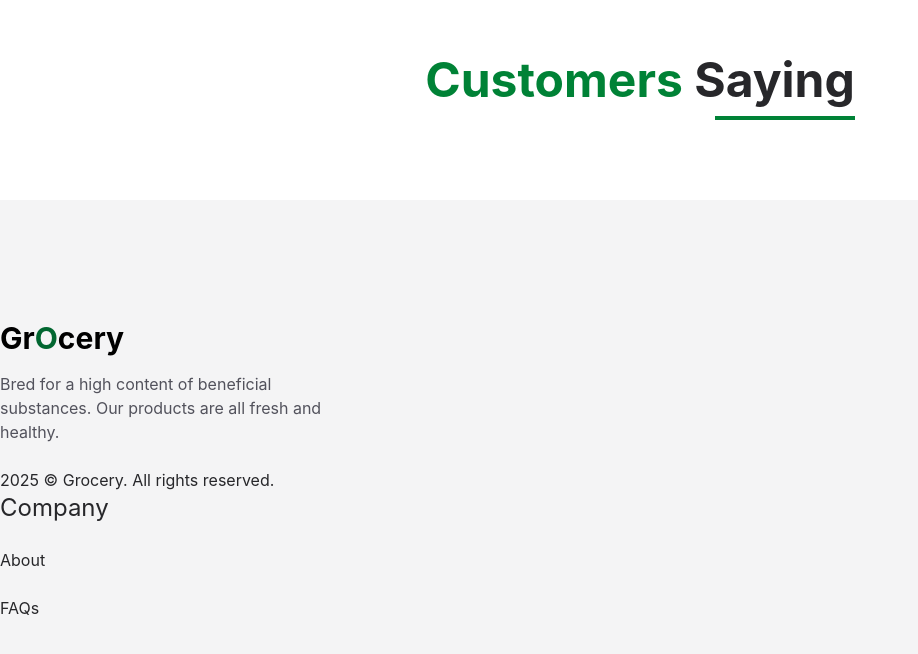
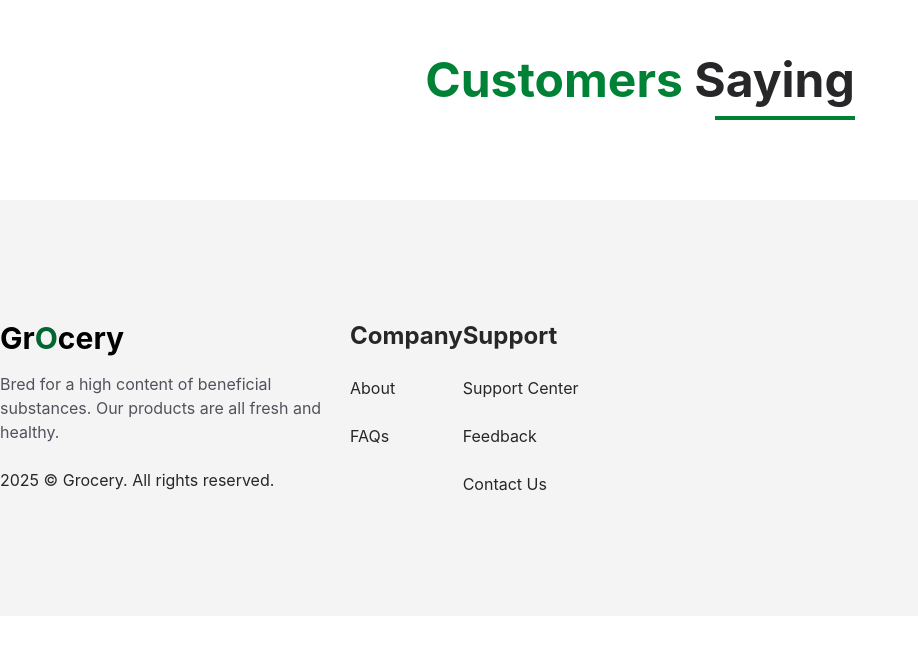
Before and after one commit to Nabeela-Kanwal/Grocery-store-react, a React (Vite) app: page / in a window 1280 px wide. Shown: the part 6808-7462 px from the top of the page, without its empty margins (0-918 px from the left). After the commit the page ends 7424 px from the top, so only its background shows below. Built offline with nearby package versions, Linux system fonts and the light colour scheme.

Commit message:
included ul

```diff
--- a/src/components/Footer/Footer.jsx
+++ b/src/components/Footer/Footer.jsx
@@ -3,7 +3,7 @@ import React from "react";
 const Footer = () => {
   return (
     <footer className="bg-zinc-100 py-20">
-      <div className="max-w-[1400px] mx-auto py-10">
+      <div className="flex flex-wrap max-w-[1400px] mx-auto py-10">
         <div>
           <a href="#" className="text-3xl font-bold">
             Gr<span className="text-green-800">O</span>cery
@@ -18,7 +18,7 @@ const Footer = () => {
         </div>
         <ul>
           <li>
-            <h5 className="text-zinc-800 text-2xl">Company</h5>
+            <h5 className="text-zinc-800 text-2xl font-bold">Company</h5>
           </li>
           <li className="mt-6">
             <a href="" className="text-zinc-800 hover:text-green-800">
@@ -31,6 +31,27 @@ const Footer = () => {
             </a>
           </li>
         </ul>
+
+        <ul>
+          <li>
+            <h5 className="text-zinc-800 text-2xl font-bold">Support</h5>
+          </li>
+          <li className="mt-6">
+            <a href="" className="text-zinc-800 hover:text-green-800">
+              Support Center
+            </a>
+          </li>
+          <li className="mt-6">
+            <a href="" className="text-zinc-800 hover:text-green-800">
+              Feedback
+            </a>
+          </li>
+          <li className="mt-6">
+            <a href="" className="text-zinc-800 hover:text-green-800">
+              Contact Us
+            </a>
+          </li>
+        </ul>
       </div>
     </footer>
   );
```
